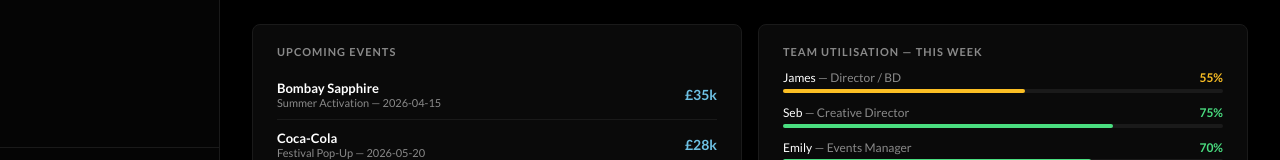
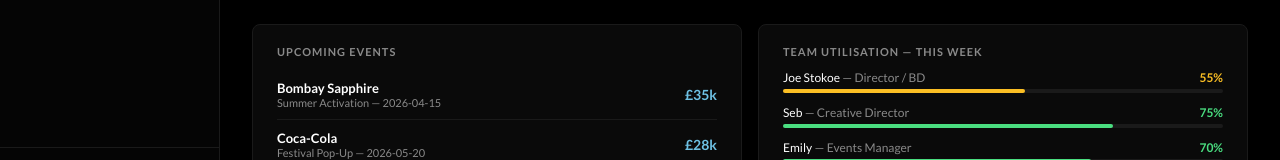
Before and after one commit to callingjhphoto-cmd/hht-operations-platform, a React (Vite) app: page / in a window 1280 px wide. Shown: the part 575-735 px from the top of the page. Built offline with nearby package versions, Linux system fonts and the light colour scheme.

Commit message:
Replace James with Joe Stokoe as Director/BD

```diff
--- a/src/App.jsx
+++ b/src/App.jsx
@@ -78,7 +78,7 @@
 ];
 
 const teamMembers = [
-  { name: "James", role: "Director / BD", billableHrs: 22, nonBillableHrs: 18, utilisation: 55 },
+  { name: "Joe Stokoe", role: "Director / BD", billableHrs: 22, nonBillableHrs: 18, utilisation: 55 },
   { name: "Seb", role: "Creative Director", billableHrs: 30, nonBillableHrs: 10, utilisation: 75 },
   { name: "Emily", role: "Events Manager", billableHrs: 28, nonBillableHrs: 12, utilisation: 70 },
   { name: "Jason", role: "Operations", billableHrs: 15, nonBillableHrs: 25, utilisation: 38 },
@@ -457,7 +457,7 @@
         <div style={{ background: COLORS.accentDim, border: `1px solid rgba(110,193,228,0.2)`, borderRadius: 6, padding: "14px 18px" }}>
           <div style={{ color: COLORS.accent, fontSize: 13, fontWeight: 600, marginBottom: 4 }}>Recommendation</div>
           <div style={{ color: COLORS.textMuted, fontSize: 12, lineHeight: 1.5 }}>
-            Jason and James have 43 combined non-billable hours this week. Redirecting 50% of those hours to venue outreach and cold prospecting could generate 3-5 qualified leads based on previous conversion rates.
+            Jason and Joe have 43 combined non-billable hours this week. Redirecting 50% of those hours to venue outreach and cold prospecting could generate 3-5 qualified leads based on previous conversion rates.
           </div>
         </div>
       </div>
```
